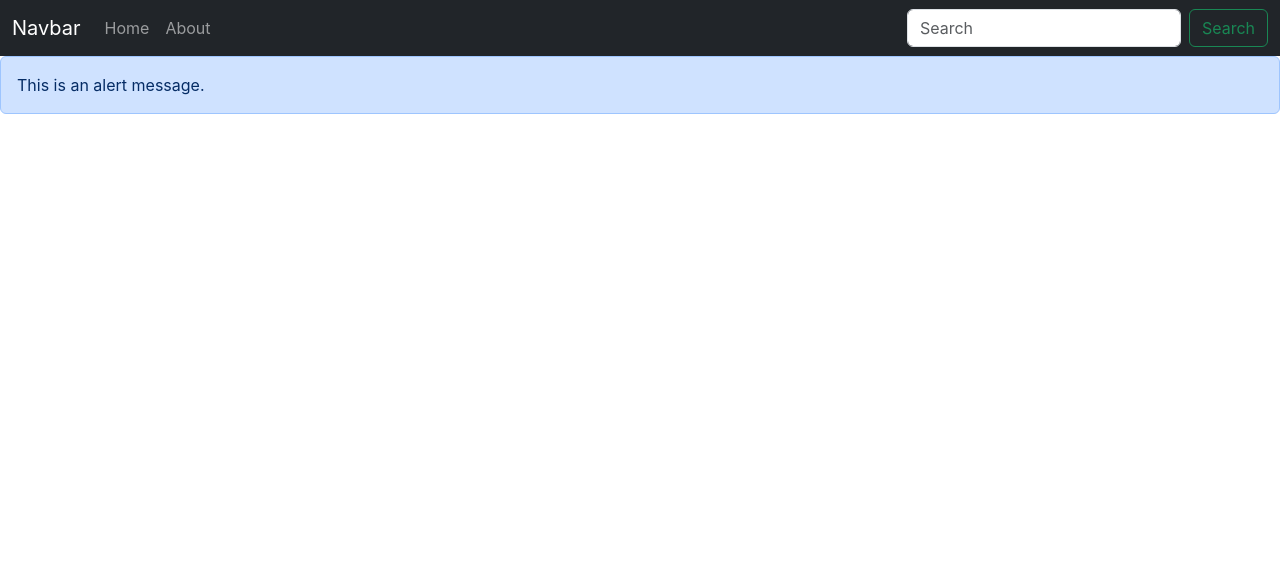
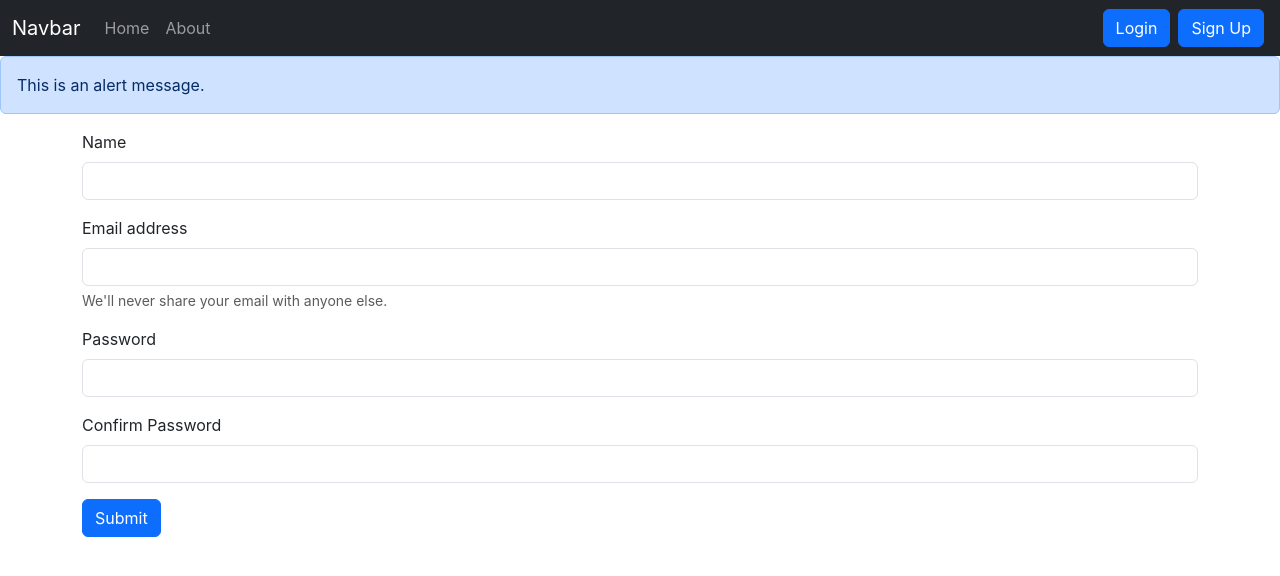
Before and after one commit to praneeth552/inotebook, a React (Create React App) app: page /signup in a window 1280 px wide. Shown: the top 576 px of the page. Built offline with nearby package versions, Linux system fonts and the light colour scheme.

Commit message:
login and signup

```diff
--- a/src/App.js
+++ b/src/App.js
@@ -9,6 +9,9 @@
 import About from './components/About';
 import NoteState from './context/notes/NoteState';
 import Alert from './components/Alert';
+import Login from './components/Login';
+import Signup from './components/Signup';
+
 
 function App() {
   return (
@@ -21,6 +24,8 @@
             <Routes>
               <Route exact path="/" element={<Home />} />
               <Route exact path="/about" element={<About />} />
+              <Route exact path="/login" element={<Login />} />
+              <Route exact path="/signup" element={<Signup />} />
             </Routes>
           </div>
         </Router>
--- /dev/null
+++ b/src/components/Login.js
@@ -0,0 +1,46 @@
+import React,{useState} from 'react'
+import { useNavigate } from "react-router-dom";
+
+const Login = () => {
+
+    let navigate = useNavigate();
+    const [credentials, setcredentials] = useState({email: "", password: ""})
+    const handleSubmit = async (e) => {
+        e.preventDefault()
+        const response = await fetch(`http://localhost:4000/api/auth/login`, {
+            method: 'POST',
+            headers: {
+                'Content-Type': 'application/json'
+            },
+            body: JSON.stringify({ email: credentials.email, password: credentials.password })
+        });
+        const json = await response.json()
+        console.log(json);
+        if (json.success){
+            localStorage.setItem('token', json.authToken)
+            navigate('/')
+        }
+
+    }
+    const onChange = (e) => {
+        setcredentials({ ...credentials, [e.target.name]: e.target.value })
+    }
+    return (
+        <div>
+            <form onSubmit={handleSubmit}>
+                <div className="mb-3">
+                    <label htmlFor="email" className="form-label">Email address</label>
+                    <input type="email" className="form-control"  id="email" name='email' aria-describedby="emailHelp" value={credentials.email} onChange={onChange}/>
+                    <div id="emailHelp" className="form-text">We'll never share your email with anyone else.</div>
+                </div>
+                <div className="mb-3">
+                    <label htmlFor="password" className="form-label">Password</label>
+                    <input type="password" className="form-control"  id="password" name='password' value={credentials.password} onChange={onChange}/>
+                </div>
+                <button type="submit" className="btn btn-primary">Login</button>
+            </form>
+        </div>
+    )
+}
+
+export default Login
--- a/src/components/Navbar.js
+++ b/src/components/Navbar.js
@@ -24,8 +24,8 @@
                         </li>
                     </ul>
                     <form className="d-flex" role="search">
-                        <input className="form-control me-2" type="search" placeholder="Search" aria-label="Search"/>
-                            <button className="btn btn-outline-success" type="submit">Search</button>
+                        <Link className='btn btn-primary mx-1' to='/login'>Login</Link>
+                        <Link className='btn btn-primary mx-1' to='/signup'>Sign Up</Link>
                     </form>
                 </div>
             </div>
--- /dev/null
+++ b/src/components/Signup.js
@@ -0,0 +1,55 @@
+import React,{useState} from 'react'
+import { useNavigate } from "react-router-dom";
+
+const Signup = () => {
+
+    let navigate = useNavigate();
+    const [credentials, setcredentials] = useState({name: "", email: "", password: "", cpassword: ""})
+    const {name, email, password} = credentials
+    const handleSubmit = async (e) => {
+        e.preventDefault()
+        const response = await fetch(`http://localhost:4000/api/auth/createuser`, {
+            method: 'POST',
+            headers: {
+                'Content-Type': 'application/json'
+            },
+            body: JSON.stringify({ name, email, password })
+        });
+        const json = await response.json()
+        console.log(json);
+        if (json.success){
+            localStorage.setItem('token', json.authToken)
+            navigate('/')
+        }
+
+    }
+    const onChange = (e) => {
+        setcredentials({ ...credentials, [e.target.name]: e.target.value })
+    }
+    return (
+        <div>
+            <form onSubmit={handleSubmit}>
+            <div className="mb-3">
+                    <label htmlFor="name" className="form-label">Name</label>
+                    <input type="text" className="form-control"  id="name" name='name' aria-describedby="emailHelp" value={credentials.name} onChange={onChange}/>
+                </div>
+                <div className="mb-3">
+                    <label htmlFor="email" className="form-label">Email address</label>
+                    <input type="email" className="form-control"  id="email" name='email' aria-describedby="emailHelp" value={credentials.email} onChange={onChange}/>
+                    <div id="emailHelp" className="form-text">We'll never share your email with anyone else.</div>
+                </div>
+                <div className="mb-3">
+                    <label htmlFor="password" className="form-label">Password</label>
+                    <input type="password" className="form-control"  id="password" name='password' value={credentials.password} onChange={onChange} minLength={3} required/>
+                </div>
+                <div className="mb-3">
+                    <label htmlFor="cpassword" className="form-label">Confirm Password</label>
+                    <input type="password" className="form-control"  id="cpassword" name='cpassword' value={credentials.cpassword} onChange={onChange} minLength={3} required/>
+                </div>
+                <button type="submit" className="btn btn-primary">Submit</button>
+            </form>
+        </div>
+    )
+}
+
+export default Signup
```
Also changed, not shown: 1 other file (tests, documents, lock files or other folders).
